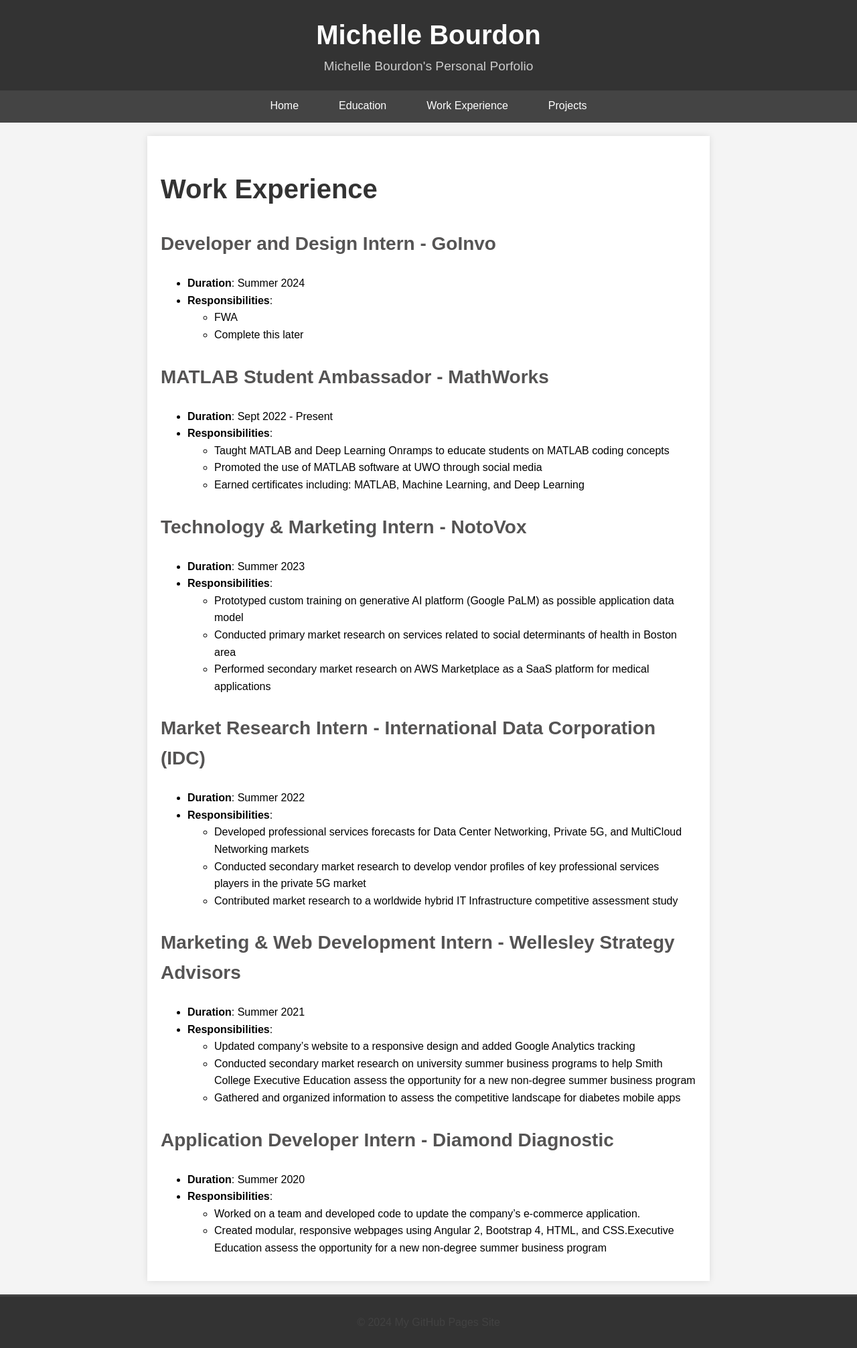
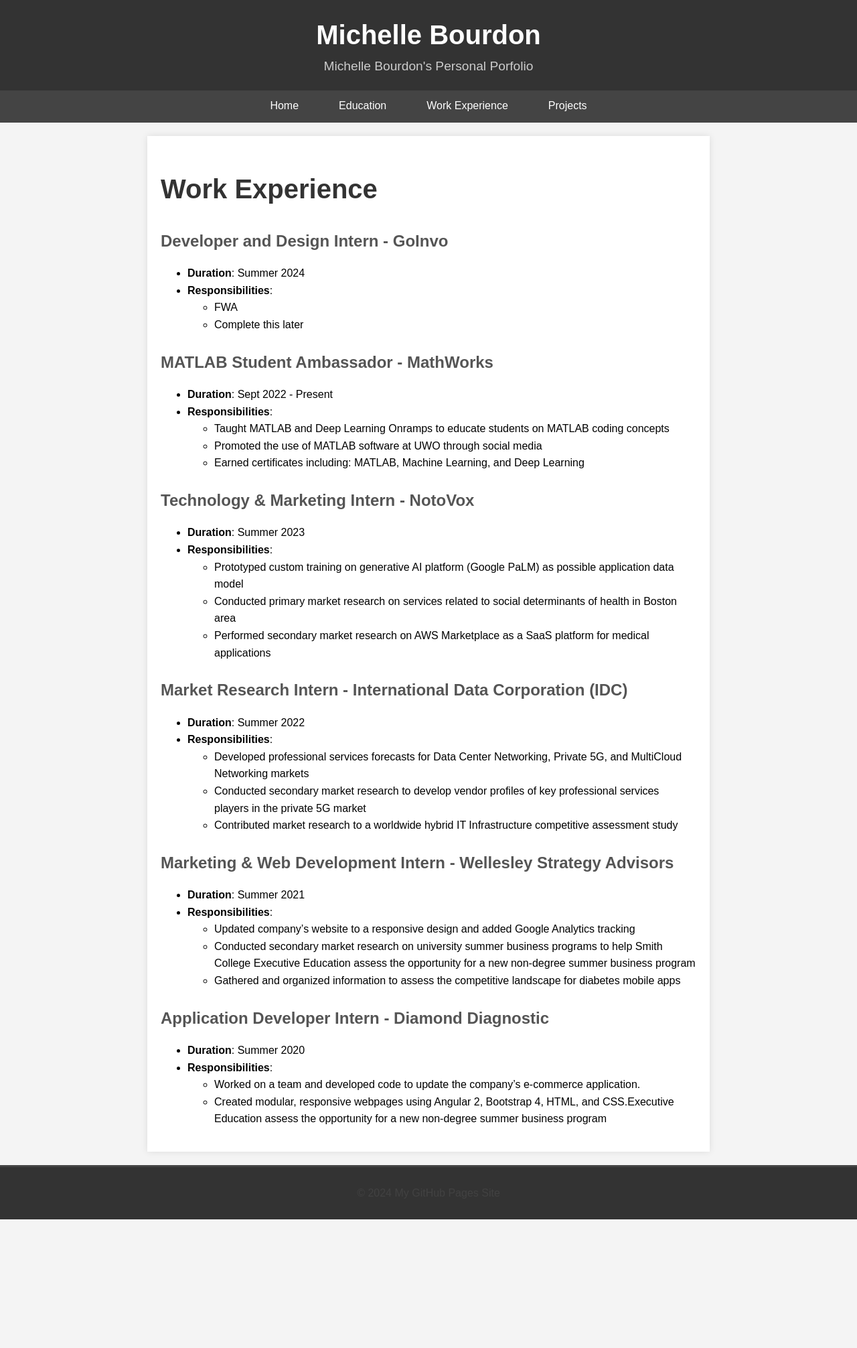
Before and after one commit to mbourdo/mbourdo.github.io, a Jekyll site: the page built from work-experience.md, in a window 1280 px wide. Shown: the whole page at 67% size. Built offline with Jekyll 4.4.1, drawn with Linux system fonts in a browser that asks for light colours; after the commit the page ends 1820 px from its top, so only the background shows below that.

```diff
--- a/assets/css/style.css
+++ b/assets/css/style.css
@@ -83,6 +83,7 @@ h3 {
     font-size: 1.5em;
     color: #555;
     margin-top: 1em;
+    margin-bottom: 0em;
 }
 
 
--- a/work-experience.md
+++ b/work-experience.md
@@ -5,41 +5,41 @@ title: Work Experience
 
 # Work Experience
 
-## Developer and Design Intern - GoInvo
+### Developer and Design Intern - GoInvo
 - **Duration**: Summer 2024
 - **Responsibilities**:
   - FWA
   - Complete this later
 
-## MATLAB Student Ambassador - MathWorks
+### MATLAB Student Ambassador - MathWorks
 - **Duration**: Sept 2022 - Present
 - **Responsibilities**:
   - Taught MATLAB and Deep Learning Onramps to educate students on MATLAB coding concepts
   - Promoted the use of MATLAB software at UWO through social media
   - Earned certificates including: MATLAB, Machine Learning, and Deep Learning
 
-## Technology & Marketing Intern - NotoVox
+### Technology & Marketing Intern - NotoVox
 - **Duration**: Summer 2023
 - **Responsibilities**:
   - Prototyped custom training on generative AI platform (Google PaLM) as possible application data model
   - Conducted primary market research on services related to social determinants of health in Boston area
   - Performed secondary market research on AWS Marketplace as a SaaS platform for medical applications
 
-## Market Research Intern - International Data Corporation (IDC)
+### Market Research Intern - International Data Corporation (IDC)
 - **Duration**: Summer 2022
 - **Responsibilities**:
   - Developed professional services forecasts for Data Center Networking, Private 5G, and MultiCloud Networking markets
   - Conducted secondary market research to develop vendor profiles of key professional services players in the private 5G market
   - Contributed market research to a worldwide hybrid IT Infrastructure competitive assessment study
 
-## Marketing & Web Development Intern - Wellesley Strategy Advisors
+### Marketing & Web Development Intern - Wellesley Strategy Advisors
 - **Duration**: Summer 2021
 - **Responsibilities**:
   - Updated company’s website to a responsive design and added Google Analytics tracking
   - Conducted secondary market research on university summer business programs to help Smith College Executive Education assess the opportunity for a new non-degree summer business program
   - Gathered and organized information to assess the competitive landscape for diabetes mobile apps
 
-## Application Developer Intern - Diamond Diagnostic
+### Application Developer Intern - Diamond Diagnostic
 - **Duration**: Summer 2020
 - **Responsibilities**:
   - Worked on a team and developed code to update the company's e-commerce application.
```
